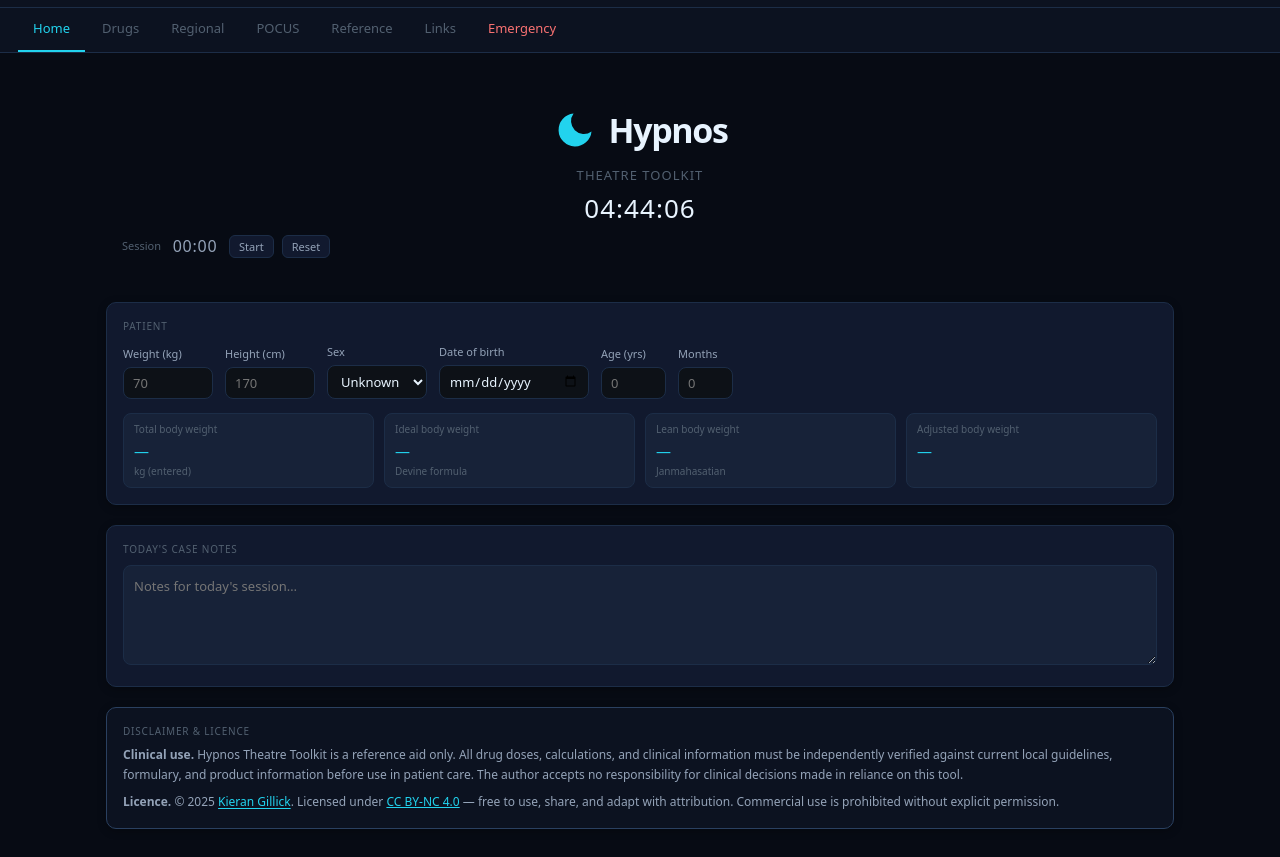
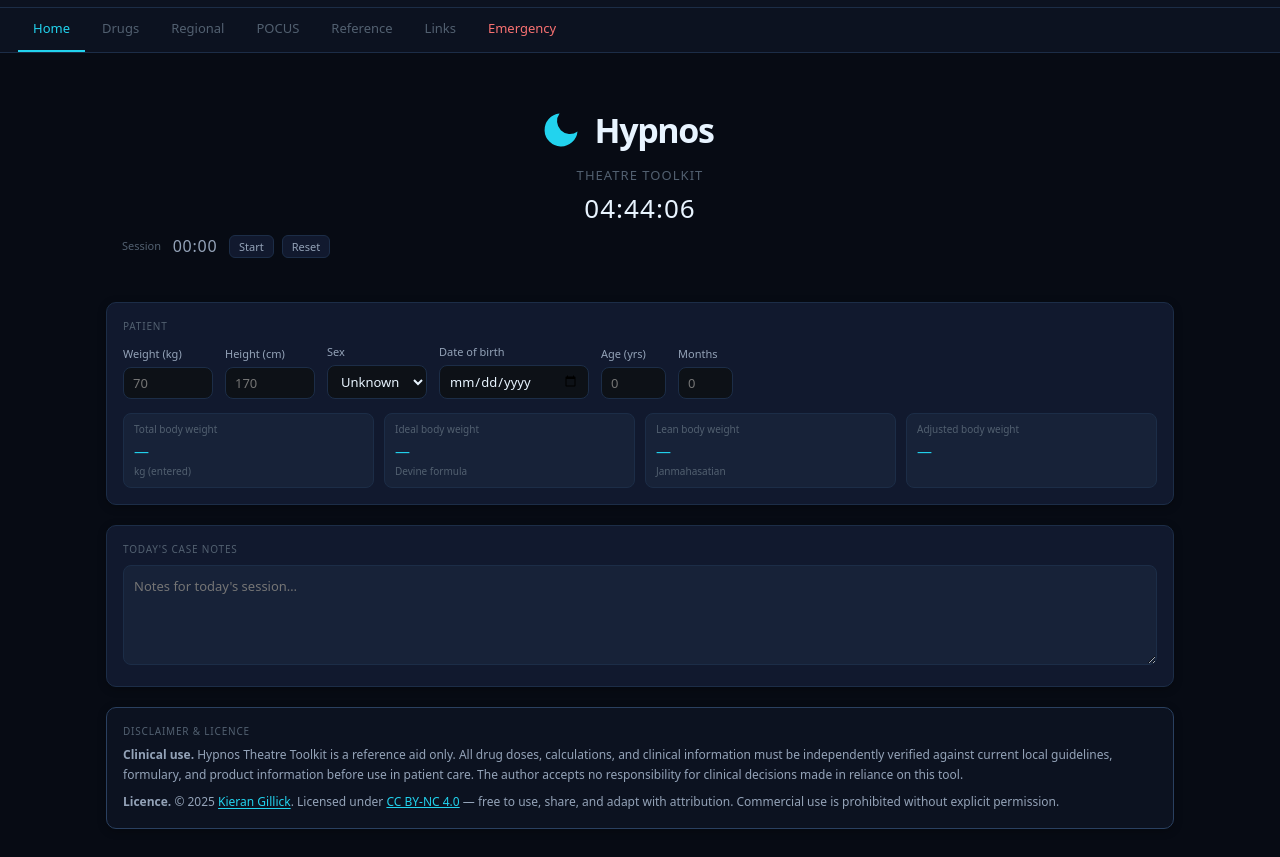
Before and after one commit to kieran1010/aaa, a plain HTML site: page index.html in a window 1280 px wide. Shown: the part 39-896 px from the top of the page. Drawn offline with Linux system fonts and the light colour scheme.

Commit message:
Add files via upload

```diff
--- a/index.html
+++ b/index.html
@@ -129,7 +129,7 @@ iframe.cfi{flex:1;border:none;width:100%;min-height:580px;background:#fff}
 
 /* Home screen */
 .home-hero{text-align:center;padding:36px 16px 24px;margin-bottom:20px}
-.home-hero-logo{display:flex;align-items:center;justify-content:center;gap:12px;margin-bottom:10px}
+.home-hero-logo{display:flex;align-items:center;justify-content:center;gap:12px;margin-bottom:10px;margin-left:-28px}
 .home-hero-icon{width:44px;height:44px}
 .home-h1{font-size:34px;font-weight:700;color:var(--text);letter-spacing:-0.04em}
 .home-sub{font-size:13px;color:var(--text3);margin-top:5px;text-transform:uppercase;letter-spacing:0.08em}
```
